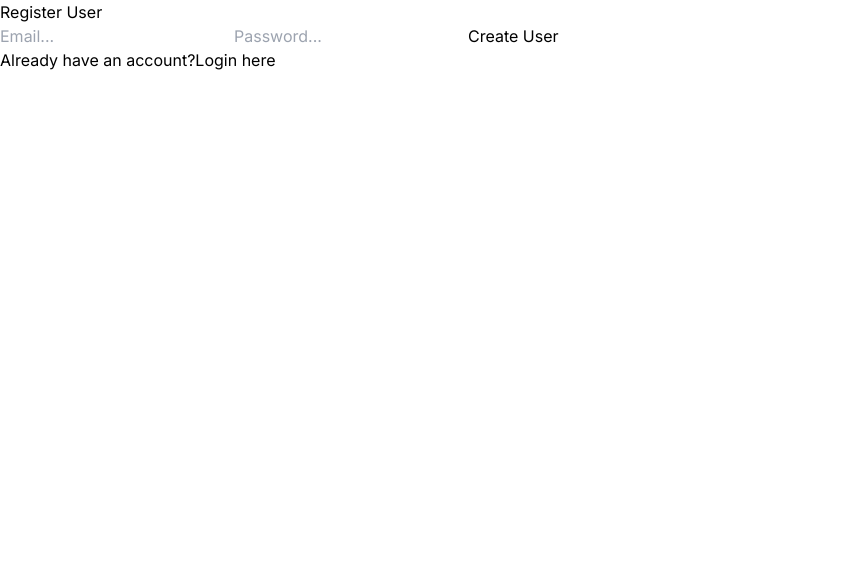
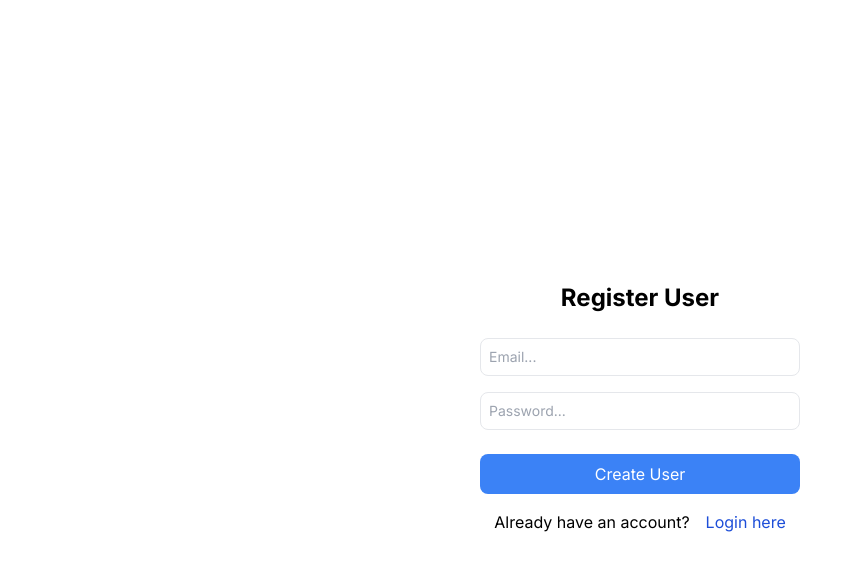
Before and after one commit to kirkalyn13/motor-monitor-frontend, a Next.js app: page /register in a window 1280 px wide. Shown: the top 570 px of the page, without its empty margins (0-862 px from the left). Built offline with nearby package versions, Linux system fonts and the light colour scheme; no server answers.

Commit message:
feat: login and register styles

```diff
--- a/app/components/Login/Login.tsx
+++ b/app/components/Login/Login.tsx
@@ -16,9 +16,12 @@ const Login = () => {
     }
 
     return (
-        <div>
-            <h3> Login </h3>
+        <div className="w-screen h-screen flex flex-col justify-center items-center">
+            <h3 className="text-2xl font-bold my-4"> Login </h3>
                 <input
+                className="md:w-1/4 w-full m-2 p-2
+                text-sm border rounded-lg
+                focus:outline-none focus:ring-2 focus:ring-blue-500 focus:border-blue-500"
                 type="text"
                 placeholder="Email..."
                 onChange={(event) => {
@@ -26,17 +29,28 @@ const Login = () => {
                 }}
                 />
                 <input
+                className="md:w-1/4 w-full my-2 p-2
+                text-sm border rounded-lg
+                focus:outline-none focus:ring-2 focus:ring-blue-500 focus:border-blue-500"
                 type="password"
                 placeholder="Password..."
                 onChange={(event) => {
                     setLoginPassword(event.target.value);
                 }}
                 />
-                <button onClick={() => handleLogin()}> Login</button>
+                <button
+                    className="md:w-1/4 w-full mx-2 my-4 p-2
+                    text-white bg-blue-500 rounded-lg hover:bg-blue-600
+                    focus:outline-none focus:ring-2 focus:ring-blue-500 focus:ring-opacity-50"
+                    onClick={() => handleLogin()}>
+                        Login
+                </button>
                 <div>
-                    Don&apos;t have an account yet?
-                    <Link href="/register" scroll={false}>
-                    Register here
+                    <span className="me-4">Don&apos;t have an account yet?</span>
+                    <Link
+                        className="text-blue-700"
+                        href="/register" scroll={false}>
+                        Register here
                     </Link>
                 </div>
         </div>
--- a/app/components/Registration/Registration.tsx
+++ b/app/components/Registration/Registration.tsx
@@ -17,9 +17,12 @@ function Registration() {
   }
 
   return (
-      <div>
-        <h3> Register User </h3>
+      <div className="w-screen h-screen flex flex-col justify-center items-center">
+        <h3 className="text-2xl font-bold my-4">Register User</h3>
         <input
+          className="md:w-1/4 w-full m-2 p-2
+           text-sm border rounded-lg
+           focus:outline-none focus:ring-2 focus:ring-blue-500 focus:border-blue-500"
           type="text"
           placeholder="Email..."
           onChange={(event) => {
@@ -27,17 +30,28 @@ function Registration() {
           }}
         />
         <input
+          className="md:w-1/4 w-full m-2 p-2
+          text-sm border rounded-lg
+          focus:outline-none focus:ring-2 focus:ring-blue-500 focus:border-blue-500"
           type="password"
           placeholder="Password..."
           onChange={(event) => {
             setRegisterPassword(event.target.value);
           }}
         />
-        <button onClick={() => handleRegister()}> Create User</button>
+        <button
+          className="md:w-1/4 w-full mx-2 my-4 p-2
+          text-white bg-blue-500 rounded-lg hover:bg-blue-600
+          focus:outline-none focus:ring-2 focus:ring-blue-500 focus:ring-opacity-50"
+          onClick={() => handleRegister()}>
+            Create User
+        </button>
         <div>
-          Already have an account?
-          <Link href="/login" scroll={false}>
-          Login here
+          <span className="me-4">Already have an account?</span>
+          <Link
+            className="text-blue-700"
+            href="/login" scroll={false}>
+            Login here
           </Link>
         </div>
       </div>
```
